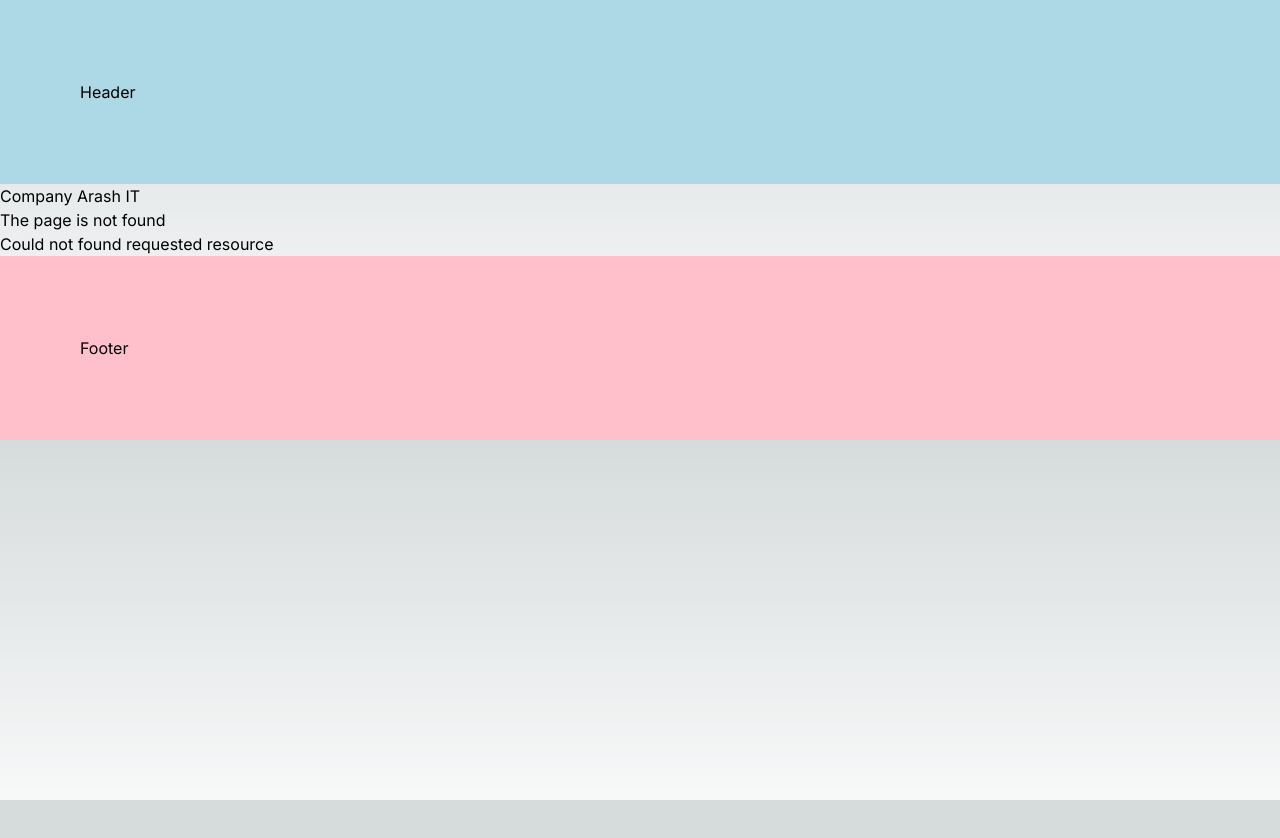
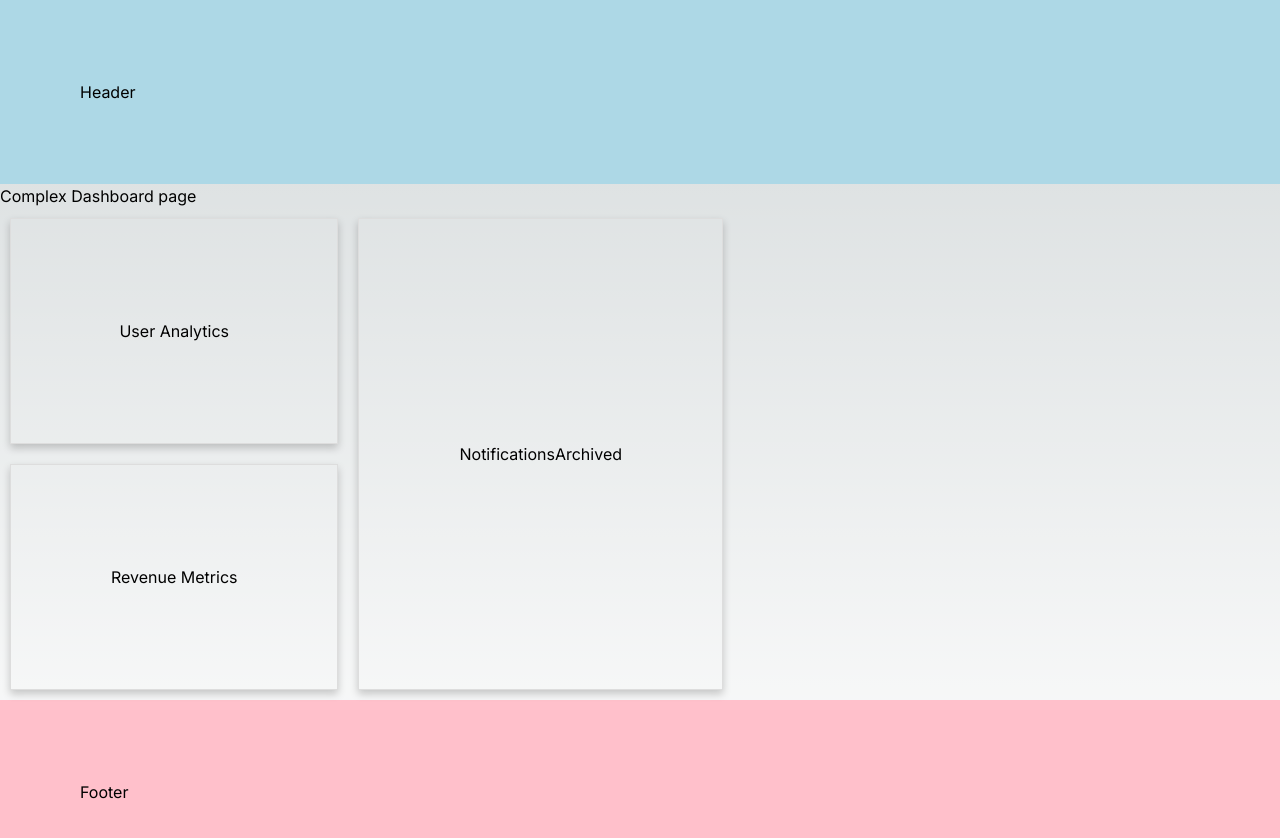
Before and after one commit to arash8877/Next-js-project2, a Next.js app: page /complex-dashboard in a window 1280 px wide. Before the commit this address had no page. Shown: the top 838 px of the page. Before the commit the page ends 800 px from the top, so only its background shows below. Built offline with nearby package versions, Linux system fonts and the light colour scheme.

Commit message:
parallel routes

```diff
--- /dev/null
+++ b/src/app/complex-dashboard/@notifications/page.tsx
@@ -0,0 +1,13 @@
+import Card from "@/components/card";
+import Link from "next/link";
+
+export default function Notifications() {
+  return (
+    <Card>
+      <div>Notifications</div>
+      <div>
+        <Link href="/complex-dashboard/archived">Archived</Link>
+      </div>
+    </Card>
+  );
+}
--- /dev/null
+++ b/src/app/complex-dashboard/@revenue/page.tsx
@@ -0,0 +1,5 @@
+import Card from "@/components/card";
+
+export default function RevenueMetrics() {
+  return <Card>Revenue Metrics</Card>;
+}
--- /dev/null
+++ b/src/app/complex-dashboard/@users/page.tsx
@@ -0,0 +1,5 @@
+import Card from "@/components/card";
+
+export default function UserAnalytics() {
+  return <Card>User Analytics</Card>;
+}
--- /dev/null
+++ b/src/app/complex-dashboard/layout.tsx
@@ -0,0 +1,26 @@
+interface iComplexParams {
+  children: React.ReactNode;
+  users: React.ReactNode;
+  revenue: React.ReactNode;
+  notifications: React.ReactNode;
+}
+
+export default function ComplexDashboardLayout({
+  children,
+  users,
+  revenue,
+  notifications,
+}: iComplexParams) {
+  return (
+    <div>
+      <h1>{children}</h1>
+      <div className="flex">
+        <div className="flex flex-col">
+          <div>{users}</div>
+          <div>{revenue}</div>
+        </div>
+        <div className="flex flex-1">{notifications}</div>
+      </div>
+    </div>
+  );
+}
--- /dev/null
+++ b/src/app/complex-dashboard/page.tsx
@@ -0,0 +1,3 @@
+export default function ComplexDashboardPage() {
+    return <div>Complex Dashboard page</div>;
+  }
--- /dev/null
+++ b/src/components/card.tsx
@@ -0,0 +1,15 @@
+const Card = ({ children }: { children: React.ReactNode }) => {
+    const cardStyle = {
+      padding: "100px",
+      margin: "10px",
+      boxShadow: "0 4px 8px 0 rgba(0, 0, 0, 0.2)",
+      border: "1px solid #ddd",
+      display: "flex",
+      justifyContent: "center",
+      alignItems: "center",
+    };
+
+    return <div style={cardStyle}>{children}</div>;
+  };
+
+  export default Card;
```
Also changed, not shown: src/app/layout.tsx (+10 -1 lines).
